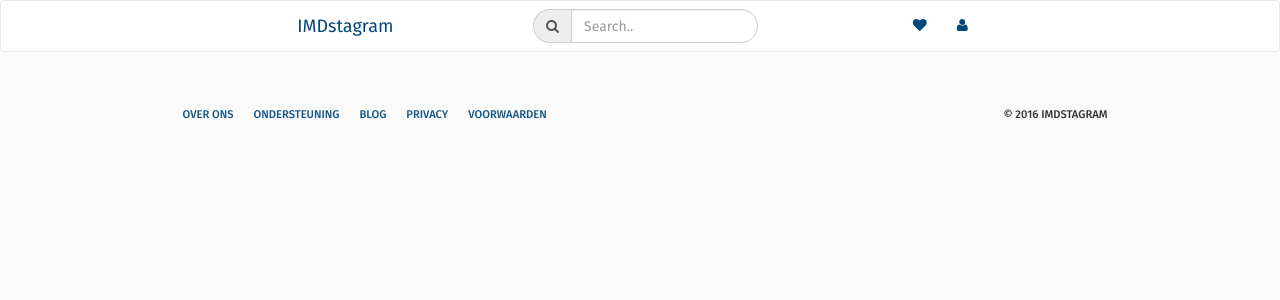
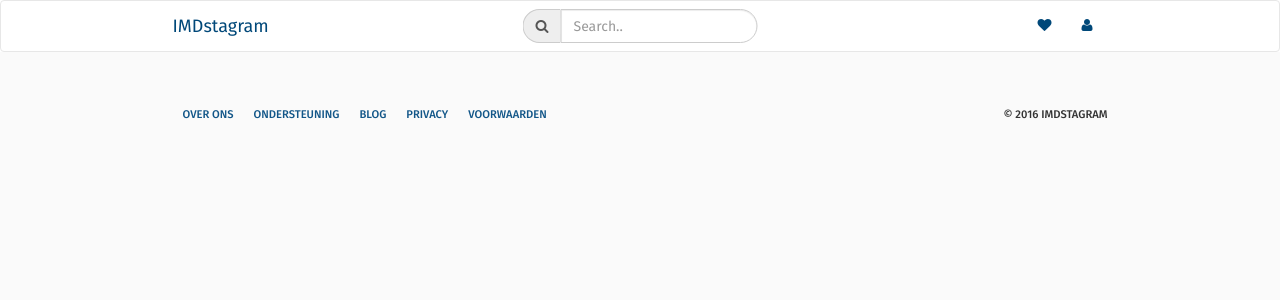
Before and after one commit to weichie/IMDstagram, a PHP site: page / in a window 1280 px wide. Shown: the top 300 px of the page. Run offline with PHP 8.4, Linux system fonts and the light colour scheme.

Commit message:
header fixed
fout met flexbox opgelost

```diff
--- a/assets/css/style.min.css
+++ b/assets/css/style.min.css
@@ -1 +1 @@
-body{font-family:"Fira Sans",sans-serif;background:#fafafa}header,header .navbar{background:#fff}a{color:#125688;text-decoration:none!important;-webkit-transition:all .4s ease;-moz-transition:all .4s ease;-ms-transition:all .4s ease;-o-transition:all .4s ease;transition:all .4s ease}a:hover{color:#4090db}.container{padding-right:0;padding-left:0;width:935px}header .navbar{margin:0;padding:0}header .navbar .container{padding:0!important;display:flex;justify-content:space-between}header .navbar .search{padding-top:8px;width:225px}header .navbar .input-group span{border-radius:25px 0 0 25px}header .navbar .input-group input{border-radius:25px}header .navbar a{color:#004879!important}header .navbar a:hover{color:#125688}footer{padding-top:50px;text-transform:uppercase;font-weight:500;font-size:.8em}footer ul{padding:0;list-style-type:none;display:flex;width:70%}footer ul a{display:block;padding:5px 10px}footer .copyright{margin-top:5px;float:right}
+body{font-family:"Fira Sans",sans-serif;background:#fafafa}header,header .navbar{background:#fff}a{color:#125688;text-decoration:none!important;-webkit-transition:all .4s ease;-moz-transition:all .4s ease;-ms-transition:all .4s ease;-o-transition:all .4s ease;transition:all .4s ease}a:hover{color:#4090db}.container{padding-right:0;padding-left:0;width:935px}header .navbar{margin:0;padding:0}header .navbar .search{position:absolute;left:50%;padding-top:8px;display:inline-block;width:235px;-webkit-transform:translate(-50%,0);-moz-transform:translate(-50%,0);-ms-transform:translate(-50%,0);-o-transform:translate(-50%,0);transform:translate(-50%,0)}header .navbar .input-group span{border-radius:25px 0 0 25px}header .navbar .input-group input{border-radius:25px}header .navbar a{color:#004879!important}header .navbar a:hover{color:#125688}footer{padding-top:50px;text-transform:uppercase;font-weight:500;font-size:.8em}footer ul{padding:0;list-style-type:none;display:flex;width:70%}footer ul a{display:block;padding:5px 10px}footer .copyright{margin-top:5px;float:right}
--- a/assets/sass/style.scss
+++ b/assets/sass/style.scss
@@ -18,6 +18,13 @@ $font: 			'Fira Sans', sans-serif;
 		-ms-transition: all $time ease;
 		 -o-transition: all $time ease;
 			transition: all $time ease;
+}
+@mixin transform($w,$h){
+	-webkit-transform: translate($w,$h);
+	   -moz-transform: translate($w,$h);
+		-ms-transform: translate($w,$h);
+		 -o-transform: translate($w,$h);
+			transform: translate($w,$h);
 }
 
 /* MAIN
@@ -49,18 +56,15 @@ header{
 		padding: 0;
 		background: $bg-white;
 
-		.container{
-			padding: 0 !important;
-			display: flex;
-			justify-content: space-between;
+		.search{
+			position: absolute;
+			left: 50%;
+			padding-top: 8px;
+			display: inline-block;
+			width: 235px;
+			@include transform(-50%,0);
 		}
-		.navbar-header{
 
-		}
-		.search{
-			padding-top: 8px;
-			width: 225px;
-		}
 		.input-group{
 			span 	{border-radius: 25px 0 0 25px;}
 			input 	{border-radius: 25px;}
@@ -69,9 +73,7 @@ header{
 		a{
 			color: $dark-blue !important;
 
-			&:hover{
-				color: $main-blue;
-			}
+			&:hover 	{color: $main-blue;}
 		}
 	}
 }
--- a/index.php
+++ b/index.php
@@ -20,7 +20,7 @@
 		<nav class="navbar navbar-default">
 			<div class="container">
 				<div class="navbar-header">
-					<button type="button" class="navbar-toggle collapsed" data-toggle="collapse" data-target="#bs-example-navbar-collapse-1" aria-expanded="false">
+					<button type="button" class="navbar-toggle collapsed" data-toggle="collapse" data-target="#menu" aria-expanded="false">
 						<span class="sr-only">Toggle navigation</span>
 						<span class="icon-bar"></span>
 						<span class="icon-bar"></span>
@@ -28,13 +28,15 @@
 					</button>
 					<a class="navbar-brand" href="index.php">IMDstagram</a>
 				</div><!-- ./navbar-header -->
+
 				<div class="search">
 					<div class="input-group">
 						<span class="input-group-addon" id="basic-addon1"><i class="fa fa-search"></i></span>
 						<input type="text" class="form-control" placeholder="Search.." aria-describedby="basic-addon1">
 					</div>
 				</div><!-- ./search -->
-				<div class="collapse navbar-collapse" id="bs-example-navbar-collapse-1">
+
+				<div class="collapse navbar-collapse" id="menu">
 					<ul class="nav navbar-nav navbar-right">
 						<li><a href="#!"><i class="fa fa-heart"></i></a></li>
 						<li><a href="#!"><i class="fa fa-user"></i></a></li>
```
Also changed, not shown: assets/css/style.css (+9 -6 lines).
